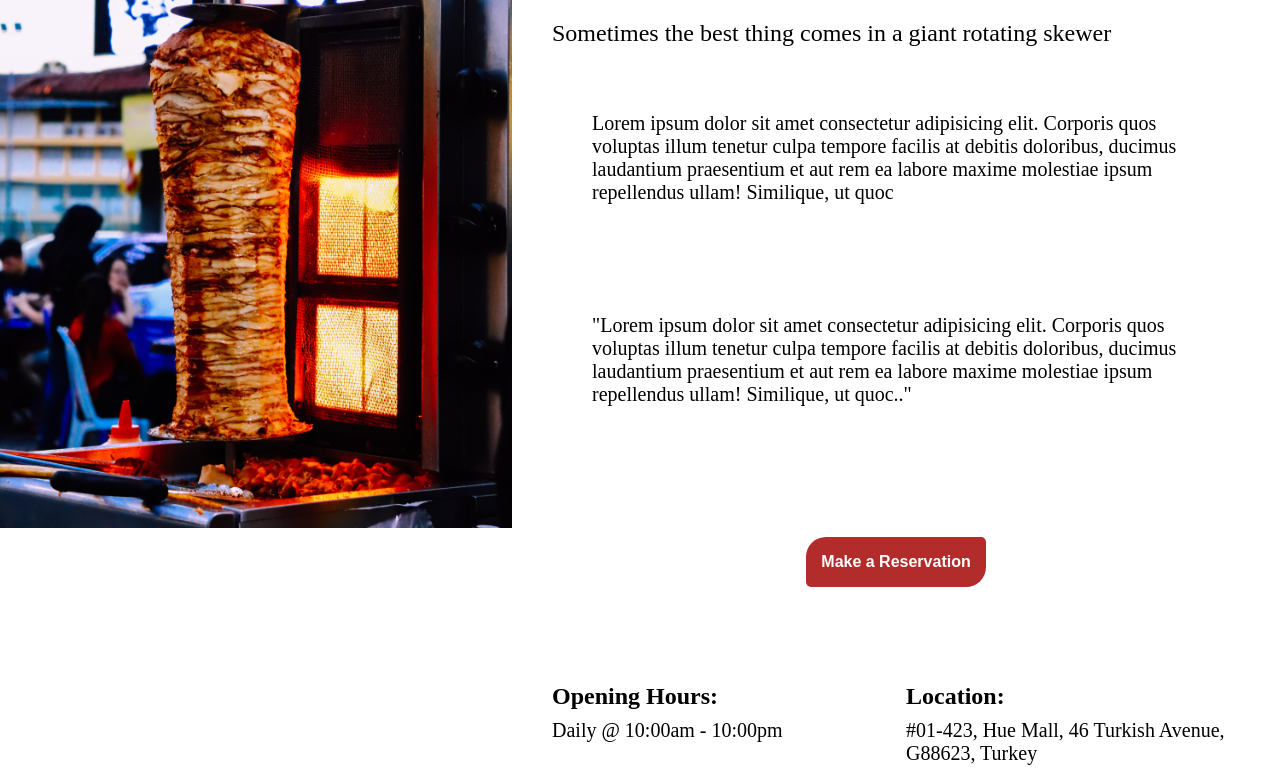
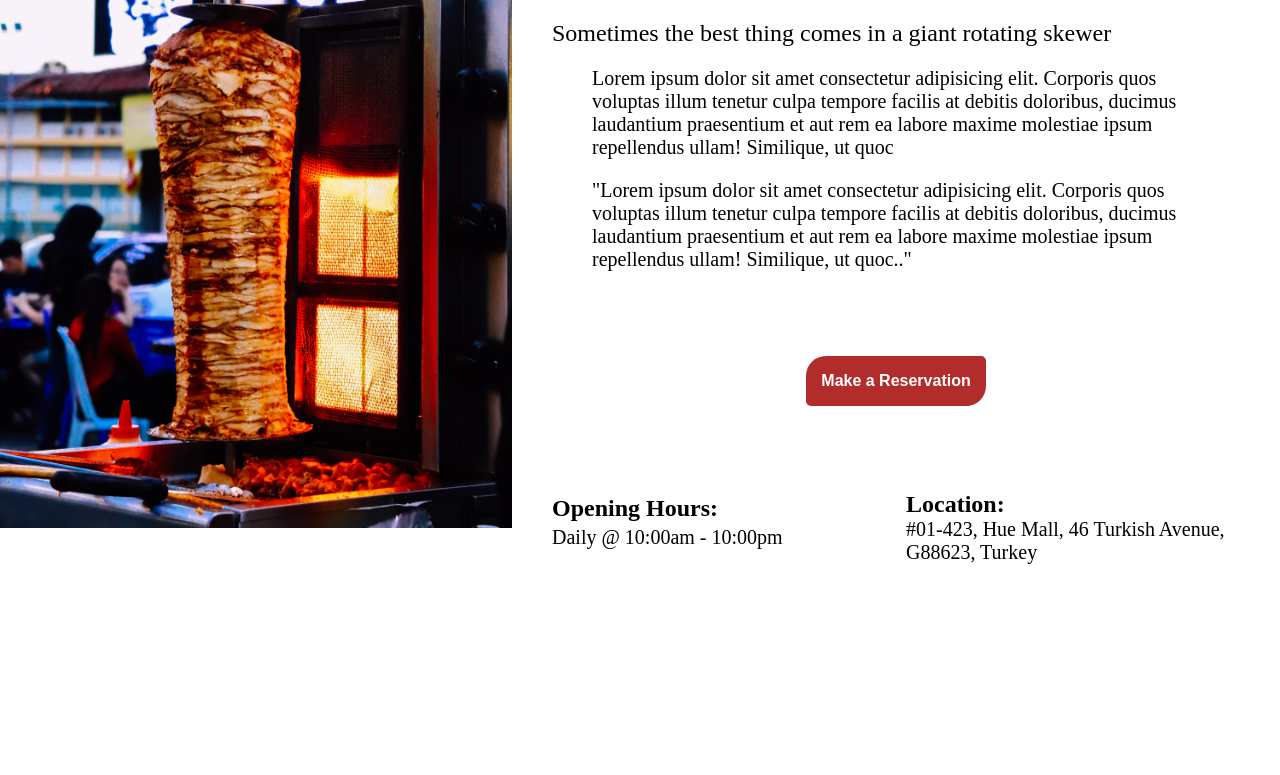
Before and after one commit to Stalloyde/restaurant-page, a website built with webpack: page dist/index.html in a window 1280 px wide. Shown: the part 272-1047 px from the top of the page. After the commit the page ends 865 px from the top, so only its background shows below. Built offline with nearby package versions, Linux system fonts and the light colour scheme; files whose address does not match are found by name.

Commit message:
Readjust row sizes for home-tab.js tab contents

```diff
--- a/src/style.css
+++ b/src/style.css
@@ -27,7 +27,7 @@
 
 .tab-content {
     display: grid;
-    grid-template-rows: 1fr 0.1fr 1fr 1fr 1fr 0.1fr;
+    grid-template-rows: 0.5fr 0.1fr 0.5fr 0.5fr 200px 0.5fr;
     justify-content: center;
     align-items: center;
 }
@@ -113,6 +113,7 @@
     align-items: center;
     padding: 10px;
     font-weight: 800;
+    height: 80%;
 }
 
 .opening-hours-info, .location-info {
```
